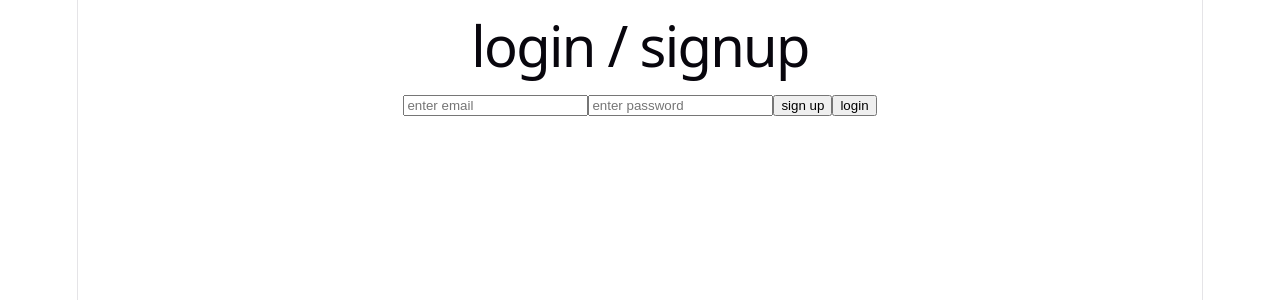
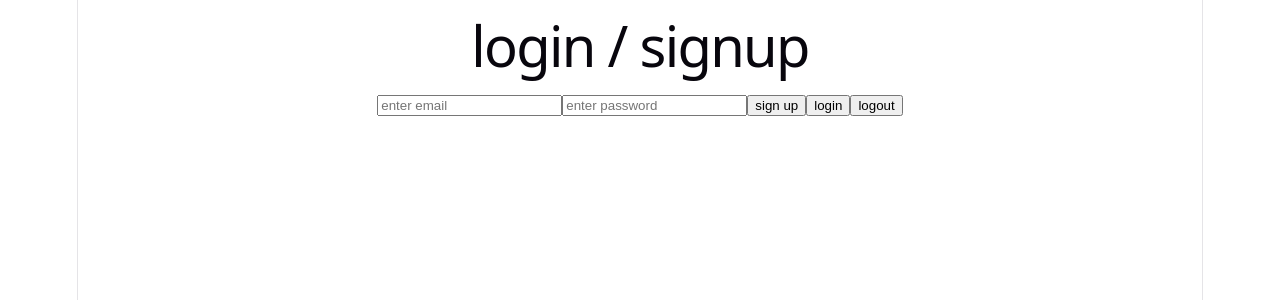
Before and after one commit to Adith-Ganesh/pdf-manager-prototype, a React (Vite) app: page /auth in a window 1280 px wide. Shown: the top 300 px of the page. Built offline with nearby package versions, Linux system fonts and the light colour scheme; no server answers.

Commit message:
user authentication

```diff
--- a/src/pages/Auth.jsx
+++ b/src/pages/Auth.jsx
@@ -1,4 +1,4 @@
-import { useState } from  'react'
+import { useState, useEffect } from  'react'
 import { supabase } from '../lib/supabase'
 
 function Auth() {
@@ -30,6 +30,15 @@ function Auth() {
         }
     }
 
+    async function handleLogout() {
+        const {error} = await supabase.auth.signOut()
+        if (error) {
+            alert(error.message)
+        } else {
+            alert ("Logout successful!")
+        }
+    }
+
     return (
         <div>
             <h1>login / signup</h1>
@@ -50,6 +59,7 @@ function Auth() {
 
             <button onClick = {handleSignup}> sign up </button>
             <button onClick = {handleLogin}> login </button>
+            <button onClick = {handleLogout}> logout </button>
 
         </div>
     )
```
